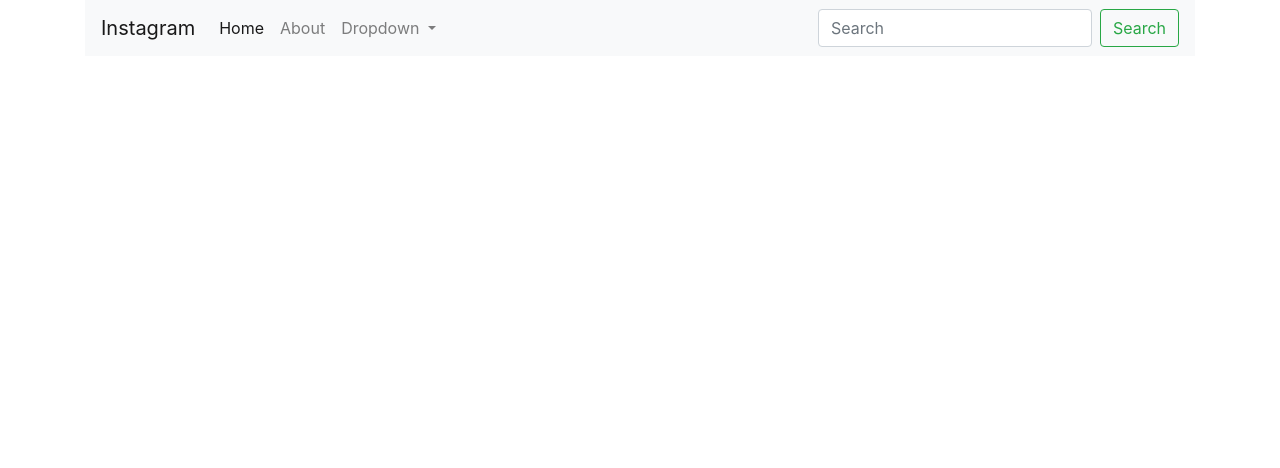
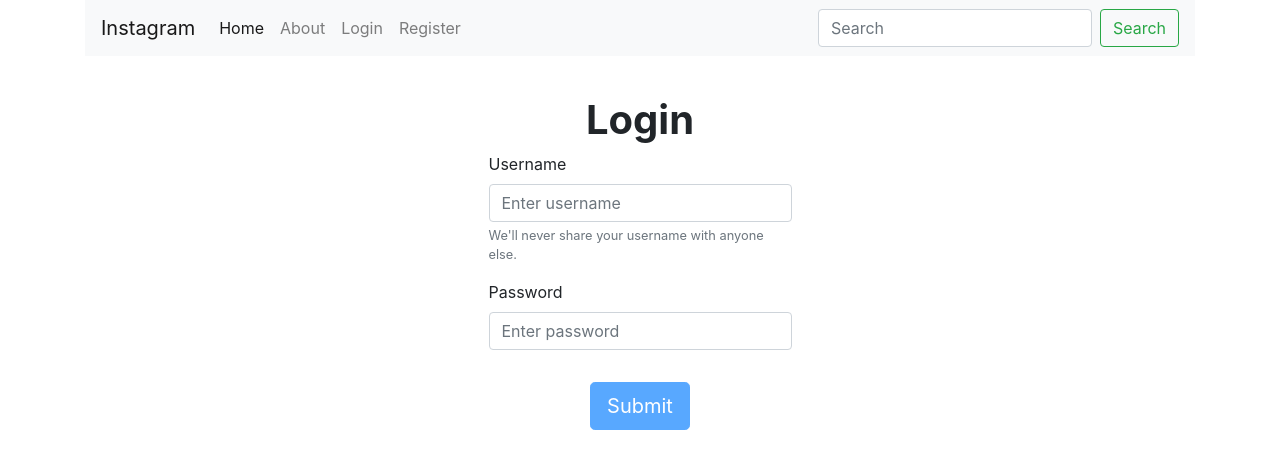
Before and after one commit to kostadinlambov/kl-instagram, a Vue app in the folder instagram/client/: page /login in a window 1280 px wide. Shown: the top 468 px of the page. Built offline with nearby package versions, Linux system fonts and the light colour scheme.

Commit message:
Client: Added Login Page

```diff
--- /dev/null
+++ b/instagram/client/src/components/auth/LoginPage.vue
@@ -0,0 +1,96 @@
+<template>
+  <section class="pt-3 w-40">
+    <div class="container login-form-content-section pb-4">
+      <h1 class="text-center font-weight-bold mt-4">Login</h1>
+
+      <form @submit.prevent="onSubmitHandler">
+        <div class="form-group text-left">
+          <label for="username">Username</label>
+          <input
+            type="text"
+            v-model="username"
+            class="form-control"
+            id="username"
+            aria-describedby="usernameHelp"
+            placeholder="Enter username"
+          />
+          <small
+            id="usernameHelp"
+            class="form-text text-muted"
+          >We'll never share your username with anyone else.</small>
+        </div>
+        <div>{{username}}</div>
+        <div class="form-group text-left">
+          <label for="password">Password</label>
+          <input
+            type="password"
+            v-model="password"
+            class="form-control"
+            id="password"
+            placeholder="Enter password"
+          />
+        </div>
+        <div>{{password}}</div>
+
+        <button :disabled="!isEnabled" type="submit" class="btn btn-primary btn-lg m-3">Submit</button>
+      </form>
+
+      <!-- <div class="text-center">
+        <button
+          disabled="{!isEnabled}"
+          type="submit"
+          class="btn App-button-primary btn-lg m-3"
+      >Login</button>-->
+    </div>
+  </section>
+</template>
+
+<script>
+export default {
+  name: "login-page",
+  data: function() {
+    return {
+      username: "",
+      password: ""
+    };
+  },
+  computed: {
+    isEnabled() {
+      return this.username && this.password;
+    }
+  },
+  methods: {
+    onSubmitHandler() {
+      if (!this.isEnabled) {
+        console.log("not enabled");
+        return;
+      }
+
+
+      const data = {username: this.username, password: this.password}
+
+      console.log('data: ', data);
+
+      fetch("http://localhost:8000/login", {
+        method: "POST",
+        headers: {
+          Accept: "application/json",
+          "Content-Type": "application/json"
+        },
+        body: JSON.stringify(data)
+      })
+      .then(response => response.json)
+      .then(data => {
+          console.log(data)
+      });
+    }
+  }
+};
+</script>
+
+<style>
+.w-40 {
+  width: 30%;
+  margin: auto;
+}
+</style>
--- /dev/null
+++ b/instagram/client/src/components/auth/RegisterPage.vue
@@ -0,0 +1,11 @@
+<template>
+  <h1>Hello from the Register Page</h1>
+</template>
+<script>
+export default {
+  name: "register-page"
+};
+</script>
+
+<style>
+</style>
--- a/instagram/client/src/components/layout/Navbar.vue
+++ b/instagram/client/src/components/layout/Navbar.vue
@@ -13,7 +13,7 @@
       <li class="nav-item">
         <router-link to="/about" class="nav-link" href="#">About</router-link>
       </li>
-      <li class="nav-item dropdown">
+      <!-- <li class="nav-item dropdown">
         <a class="nav-link dropdown-toggle" href="#" id="navbarDropdown" role="button" data-toggle="dropdown" aria-haspopup="true" aria-expanded="false">
           Dropdown
         </a>
@@ -23,6 +23,13 @@
           <div class="dropdown-divider"></div>
           <a class="dropdown-item" href="#">Something else here</a>
         </div>
+      </li> -->
+
+      <li class="nav-item">
+        <router-link to="/login" class="nav-link" href="#">Login</router-link>
+      </li>
+      <li class="nav-item">
+        <router-link to="/register" class="nav-link" href="#">Register</router-link>
       </li>
 
     </ul>
--- a/instagram/client/src/router.js
+++ b/instagram/client/src/router.js
@@ -1,24 +1,34 @@
-import Vue from 'vue'
-import Router from 'vue-router'
-import LandingPage from './views/LandingPage.vue'
+import Vue from "vue";
+import Router from "vue-router";
+import LandingPage from "./views/LandingPage.vue";
 
-Vue.use(Router)
+Vue.use(Router);
 
 export default new Router({
-  mode: 'history',
+  mode: "history",
   routes: [
     {
-      path: '/',
-      name: 'landingPage',
+      path: "/",
+      name: "landing-page",
       component: LandingPage
     },
     {
-      path: '/about',
-      name: 'about',
+      path: "/about",
+      name: "about",
       // route level code-splitting
       // this generates a separate chunk (about.[hash].js) for this route
       // which is lazy-loaded when the route is visited.
-      component: () => import(/* webpackChunkName: "about" */ './views/About.vue')
+      component: () => import(/* webpackChunkName: "about" */ "./views/About.vue")
+    },
+    {
+      path: "/register",
+      name: "register-page",
+      component: () => import("./components/auth/RegisterPage.vue")
+    },
+    {
+      path: "/login",
+      name: "login-page",
+      component: () => import("./components/auth/LoginPage.vue")
     }
   ]
-})
+});
```
Also changed, not shown: instagram/client/src/infrastructure/requester.js (added, +9 -0 lines), 1 other file (tests, documents, lock files or other folders).
